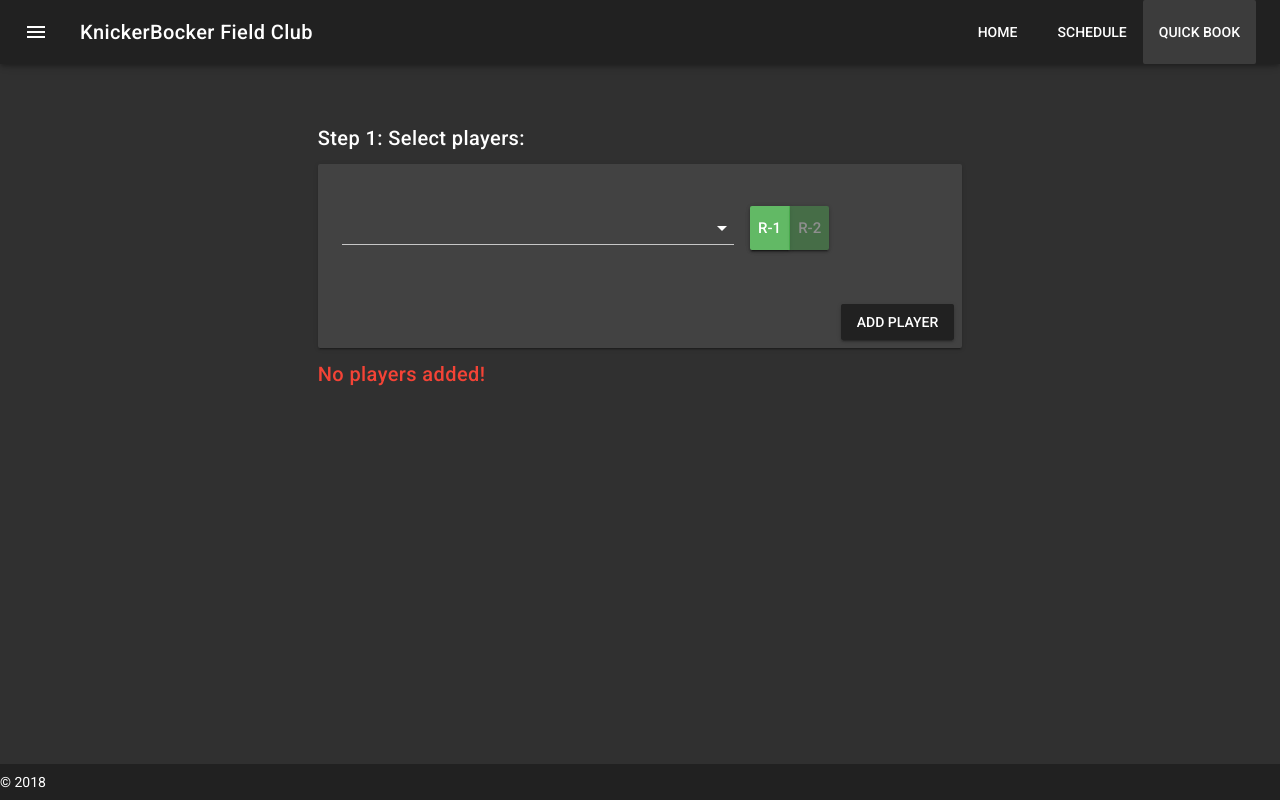
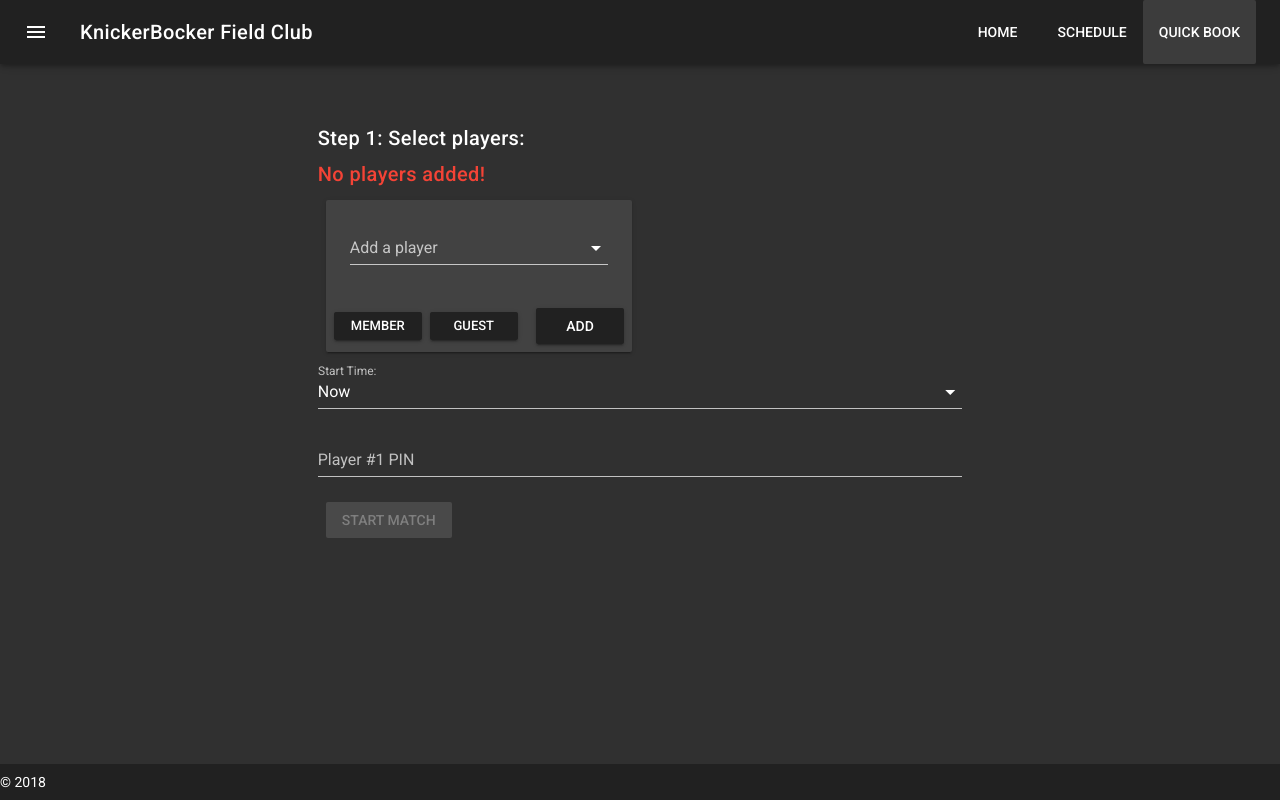
Before and after one commit to dfimiarz/clubhouse-frontend, a Vue app: page /sessions/new in a window 1280 px wide. Built offline with nearby package versions, Linux system fonts and the light colour scheme.

Commit message:
Better implementation of quick booking.

```diff
--- a/src/components/RegularMatchBooking.vue
+++ b/src/components/RegularMatchBooking.vue
@@ -3,52 +3,8 @@
   <v-layout justify-center="" align-center="">
     <v-flex xs12 lg10>
       <div class="title my-3"> {{ currentTitle }} </div>
-      <v-window v-model="bookingStep">
-        <v-window-item :value='1'>
-          <v-slide-y-transition>
-           <v-layout align-baseline="" justify-center="" wrap row="" class="my-2">
-            <v-flex xs12>
-              <v-card>
-                <v-card-text>
-                  <v-layout justify-space-around="" align-baseline="" row wrap class="my-3">
-                    <v-flex xs12 md8 class="px-2">
-                      <v-autocomplete
-                      :items="members"
-                      item-text="name"
-                      item-value="id"
-                      v-model="selectedMember"
-                      return-object
-                      >
-                      </v-autocomplete>
-                    </v-flex>
-                    <v-flex xs12 md4  class="px-2">
-                      <v-btn-toggle v-model="repeater" >
-                        <v-btn large="" color='green'>
-                          R-1
-                        </v-btn>
-                        <v-btn large color='green'>
-                          R-2
-                        </v-btn>
-                      </v-btn-toggle>
-                    </v-flex>
-                  </v-layout>
-
-
-                </v-card-text>
-                <v-card-actions>
-
-                    <v-spacer></v-spacer>
-                    <v-btn :disabled="! canAddPlayer()" @click="addPlayer()">
-                      Add Player
-                    </v-btn>
-                  </v-card-actions>
-
-              </v-card>
-            </v-flex>
-          </v-layout>
-          </v-slide-y-transition>
           <div v-if="! playersAdded()" class="title my-3 red--text">No players added!</div>
-          <v-layout wrap="" row justify-space-between="" align-center="">
+          <v-layout wrap="" row justify-start="" align-center="">
             <v-flex
               v-for="(p, index) in players"
               :key=p.id
@@ -62,37 +18,107 @@
               <v-card-text primary-title>
                 <v-layout wrap="" row justify-start="" align-baseline="">
                   <v-flex xs12>
-                    <div class="title">Player # {{ index + 1}}: {{ p.name }} - {{ p.repeater }}</div>
+                    <div class="body-1">Player # {{ index + 1}}</div>
+                  </v-flex>
+                  <v-flex xs12>
+                    <div class="subheading">{{ p.name }}</div>
+                  </v-flex>
+                  <v-flex xs12>
+                    <div class="caption">Repeater: {{ p.repeater }}</div>
                   </v-flex>
                 </v-layout>
               </v-card-text>
               <v-divider></v-divider>
               <v-card-actions>
-
+                <v-btn-toggle v-model="p.repeater" >
+                  <v-btn large="" color='green' value="R1">
+                    R-1
+                  </v-btn>
+                  <v-btn large color='green' value="R2">
+                    R-2
+                  </v-btn>
+                </v-btn-toggle>
                 <v-spacer></v-spacer>
-                <v-btn @click="removePlayer(p)" small>
-                  Remove
+                <v-btn @click="removePlayer(p)" fab small>
+                  <v-icon> remove </v-icon>
                 </v-btn>
               </v-card-actions>
             </v-card>
             </v-flex>
+            <v-flex xs12 md6 class="mb-2" v-if="canAddPlayer()" >
+              <v-card
+                raised=""
+                class="mx-2"
+              >
+                <v-card-text>
+                  <v-layout justify-start="" align-center="" row wrap >
+                    <v-flex xs12 class="px-2">
+                      <v-autocomplete
+                      :items="members"
+                      item-text="name"
+                      item-value="id"
+                      v-model="selectedMember"
+                      return-object
+                      label="Add a player"
+
+                      >
+                      </v-autocomplete>
+                    </v-flex>
+                  </v-layout>
+                </v-card-text>
+                <v-card-actions>
+                    <v-btn small>
+                      Member
+                    </v-btn>
+                    <v-btn small>
+                      Guest
+                    </v-btn>
+                    <v-spacer></v-spacer>
+                    <v-btn :disabled="! canAddPlayer()" @click="addPlayer()">
+                      Add
+                    </v-btn>
+                  </v-card-actions>
+
+              </v-card>
+            </v-flex>
           </v-layout>
-        </v-window-item>
+          <!--
+          <v-layout align-center="" justify-end="" wrap row="" class="my-1" v-if="canAddPlayer()">
+            <v-flex xs12 md6 >
+              <v-card>
+                <v-card-text>
+                  <v-layout justify-start="" align-center="" row wrap >
+                    <v-flex xs12 class="px-2">
+                      <v-autocomplete
+                      :items="members"
+                      item-text="name"
+                      item-value="id"
+                      v-model="selectedMember"
+                      return-object
 
-        <v-window-item :value='2'>
-          <v-select
-            :items="courts"
-            label="Court"
-          >
-          </v-select>
+                      >
+                      </v-autocomplete>
+                    </v-flex>
+                  </v-layout>
+                </v-card-text>
+                <v-card-actions>
+
+                    <v-spacer></v-spacer>
+                    <v-btn :disabled="! canAddPlayer()" @click="addPlayer()">
+                      Add Player
+                    </v-btn>
+                  </v-card-actions>
+
+              </v-card>
+            </v-flex>
+          </v-layout>-->
+
           <v-select
           v-model="startTime"
           :items="startOptions"
           label="Start Time:"
           ></v-select>
-        </v-window-item>
 
-        <v-window-item :value='3'>
           <v-text-field
           label="Player #1 PIN"
           type="password"
@@ -104,9 +130,7 @@
           <v-btn :disabled="! playersAdded()">
               Start Match
           </v-btn>
-        </v-window-item>
 
-      </v-window>
     </v-flex>
   </v-layout>
 </v-container>
@@ -125,23 +149,24 @@ export default {
         {name: 'Boris Alter', id: 5, role: 'member'}
       ],
       courts: ['# 1','# 2','# 3','# 4','# 5'],
-      rstatus: ['No','R1','R2'],
       startOptions: ["Now","5 min"],
       startTime: "Now",
       selectedMember: null,
       players: [],
       bookingStep: 1,
       title: "",
-      repeater: 0
+      rstatus: null
     }
   },
   methods:{
     addPlayer: function (){
-      if( this.players.length < 4 ){
-        var player = { repeater : this.repeater }
-        this.players.push(Object.assign(player,this.selectedMember))
+      console.log(this.rstatus)
+      if( this.players.length < 4 && this.selectedMember ){
+        var player =  { repeater : null }
+        console.log( Object.assign( player , this.selectedMember))
+        this.players.push(player)
         this.selectedMember = null
-        this.repeater = null
+        this.rstatus = null
       }
     },
     removePlayer: function (player){
```
